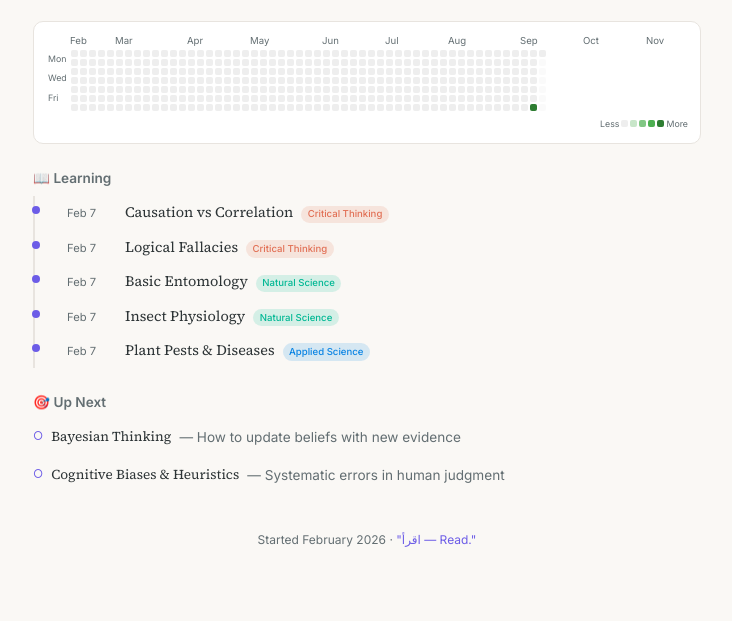
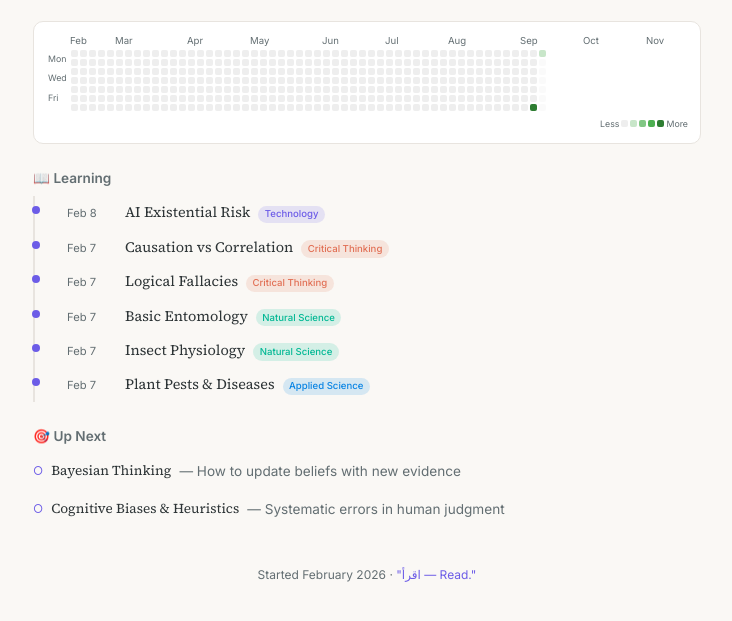
Before and after one commit to fikriauliya/learning-journey, a website: page index.html in a window 1280 px wide. Shown: the part 87-708 px from the top of the page, without its empty margins (273-1005 px from the left). Drawn offline with Linux system fonts and the light colour scheme.

Commit message:
Add AI Existential Risk topic (Feb 8)

```diff
--- a/app.js
+++ b/app.js
@@ -148,7 +148,8 @@ function getCategoryClass(category) {
   const map = {
     'Critical Thinking': 'critical',
     'Natural Science': 'natural',
-    'Applied Science': 'applied'
+    'Applied Science': 'applied',
+    'Technology': 'technology'
   };
   return map[category] || 'critical';
 }
--- a/data/learning.json
+++ b/data/learning.json
@@ -1,6 +1,23 @@
 {
   "started": "2026-02-07",
   "topics": [
+    {
+      "id": 6,
+      "title": "AI Existential Risk",
+      "date": "2026-02-08",
+      "category": "Technology",
+      "depth": "Undergraduate/Graduate",
+      "concepts": [
+        "Alignment problem",
+        "Instrumental convergence",
+        "Orthogonality thesis",
+        "Mesa-optimization",
+        "Treacherous turn",
+        "Specification problem",
+        "Governance challenges"
+      ],
+      "why": "Understanding the potential dangers of artificial intelligence — from sci-fi prophecies to serious research on existential risk."
+    },
     {
       "id": 1,
       "title": "Causation vs Correlation",
@@ -90,6 +107,7 @@
     }
   ],
   "activityLog": [
+    { "date": "2026-02-08", "count": 1, "topics": ["AI Existential Risk"] },
     { "date": "2026-02-07", "count": 5, "topics": ["Causation vs Correlation", "Logical Fallacies", "Basic Entomology", "Insect Physiology", "Plant Pests & Diseases"] }
   ],
   "suggestedNext": [
--- a/styles.css
+++ b/styles.css
@@ -13,6 +13,7 @@
   --category-critical: #e17055;
   --category-natural: #00b894;
   --category-applied: #0984e3;
+  --category-technology: #6c5ce7;
 }
 
 * {
@@ -198,6 +199,7 @@ h2 {
 .timeline-category.critical { background: rgba(225, 112, 85, 0.15); color: var(--category-critical); }
 .timeline-category.natural { background: rgba(0, 184, 148, 0.15); color: var(--category-natural); }
 .timeline-category.applied { background: rgba(9, 132, 227, 0.15); color: var(--category-applied); }
+.timeline-category.technology { background: rgba(108, 92, 231, 0.15); color: var(--category-technology); }
 
 /* Next List */
 .next-list {
```
